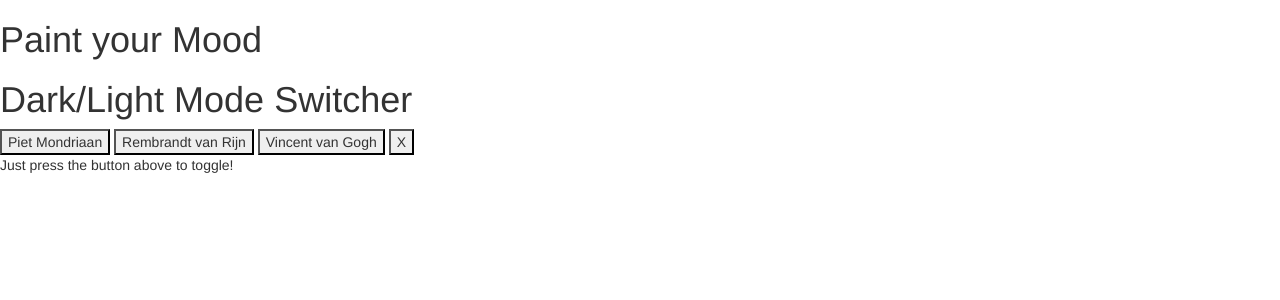
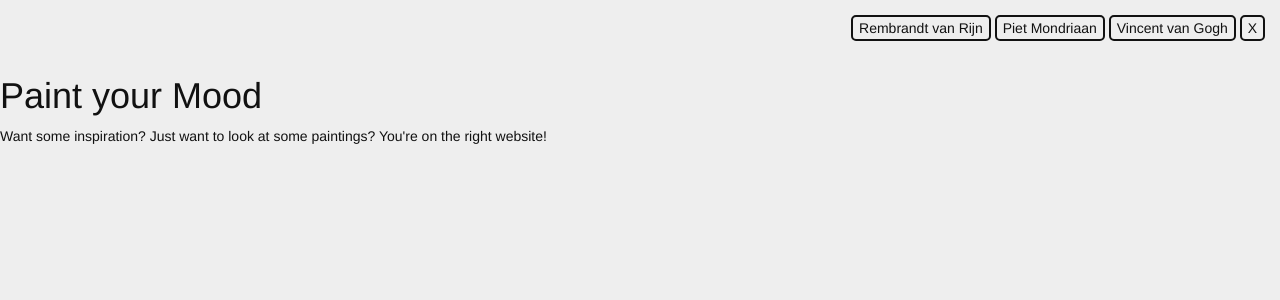
Before and after one commit to didemertens/painting, a Django app: page / in a window 1280 px wide. Shown: the top 300 px of the page. Run offline with Django 3.2, Linux system fonts and the light colour scheme; some libraries are stand-ins or nearby versions.

Commit message:
moved toggle position

```diff
--- a/static/css/base.css
+++ b/static/css/base.css
@@ -1,13 +1,11 @@
-body.mondriaan-mode {
-  background-color: #DDC52B;
-  color: #D1372D;
+#toggle-painters {
+  padding: 15px;
+  text-align: right;
 }
-body.mondriaan-mode h1 {
-  color: #091A6B;
-}
-body.mondriaan-mode button {
-  background-color: #091A6B;
-  color: #DDC52B;
+
+button {
+  border-radius: 5px;
+  border-style: solid;
 }
 
 body.light-mode {
@@ -19,7 +17,21 @@ body.light-mode a {
 }
 body.light-mode button {
   background-color: #eee;
+  border: 2px solid #111;
   color: #111;
+}
+
+body.mondriaan-mode {
+  background-color: #DDC52B;
+  color: #D1372D;
+}
+body.mondriaan-mode h1 {
+  color: #091A6B;
+}
+body.mondriaan-mode button {
+  background-color: #091A6B;
+  border: 2px solid #091A6B;
+  color: #DDC52B;
 }
 
 body.rembrandt-mode {
@@ -31,6 +43,7 @@ body.rembrandt-mode h1 {
 }
 body.rembrandt-mode button {
   background-color: #522715;
+  border: 2px solid #522715;
   color: #E8BA90;
 }
 
@@ -43,7 +56,21 @@ body.gogh-mode h1 {
 }
 body.gogh-mode button {
   background-color: #B8CBD3;
+  border: 2px solid #B8CBD3;
   color: #1E373F;
 }
 
+body {
+  background-color: #eee;
+  color: #111;
+}
+body a {
+  color: #111;
+}
+body button {
+  background-color: #eee;
+  border: 2px solid #111;
+  color: #111;
+}
+
 /*# sourceMappingURL=base.css.map */
--- a/static/scss/base.scss
+++ b/static/scss/base.scss
@@ -3,3 +3,16 @@
 // }
 
 @import "toggler.scss";
+
+body {
+  background-color: $light-color;
+  color: $dark-color;
+  a {
+    color: $dark-color;
+  }
+  button {
+    background-color: $light-color;
+    border: 2px solid $dark-color;
+    color: $dark-color;
+  }
+}
--- a/static/scss/toggler.scss
+++ b/static/scss/toggler.scss
@@ -1,12 +1,12 @@
+// basic style
+$dark-color: #111;
+$light-color: #eee;
+
 // Mondriaan style
 $yellow-mondriaan: #DDC52B;
 $red-mondriaan: #D1372D;
 $blue-mondriaan: #091A6B;
 $black-mondriaan: #050505;
-
-// basic style
-$dark-color: #111;
-$light-color: #eee;
 
 // rembrandt style
 $brown-rembrandt: #503016;
@@ -21,17 +21,16 @@ $yellow-gogh: #DDBF4B;
 $green-gogh: #1E373F;
 $blackblue-gogh: #060F1C;
 
-body.mondriaan-mode {
-  background-color: $yellow-mondriaan;
-  color: $red-mondriaan;
-  h1 {
-    color: $blue-mondriaan;
-  }
-  button {
-    background-color: $blue-mondriaan;
-    color: $yellow-mondriaan;
-  }
+#toggle-painters{
+  padding: 15px;
+  text-align: right;
 }
+
+button{
+  border-radius: 5px;
+  border-style: solid;
+}
+
 
 body.light-mode {
   background-color: $light-color;
@@ -41,7 +40,21 @@ body.light-mode {
   }
   button {
     background-color: $light-color;
+    border: 2px solid $dark-color;
     color: $dark-color;
+  }
+}
+
+body.mondriaan-mode {
+  background-color: $yellow-mondriaan;
+  color: $red-mondriaan;
+  h1 {
+    color: $blue-mondriaan;
+  }
+  button {
+    background-color: $blue-mondriaan;
+    border: 2px solid $blue-mondriaan;
+    color: $yellow-mondriaan;
   }
 }
 
@@ -53,6 +66,7 @@ body.rembrandt-mode {
   }
   button {
     background-color: $brownred-rembrandt;
+    border: 2px solid $brownred-rembrandt;
     color: $pink-rembrandt;
   }
 }
@@ -65,6 +79,7 @@ body.gogh-mode {
   }
   button {
     background-color: $lightblue-gogh;
+    border: 2px solid $lightblue-gogh;
     color: $green-gogh;
   }
 }
--- a/templates/home.html
+++ b/templates/home.html
@@ -3,18 +3,18 @@
 {% block body %}
 
 <body id="body" class="dark-mode">
+  <div id="toggle-painters">
+    <button type="button" name="rembrandt_light" onclick="toggleRembrandtLight()">Rembrandt van Rijn</button>
+    <button type="button" name="mondriaan_light" onclick="toggleMondriaanLight()">Piet Mondriaan</button>
+    <button type="button" name="gogh_light" onclick="toggleGoghLight()">Vincent van Gogh</button>
+    <button type="button" name="lightmode" onclick="LightMode()">X</button>
+  </div>
+
   <h1>Paint your Mood</h1>
-  <h1>Dark/Light Mode Switcher</h1>
 
-  <button type="button" name="mondriaan_light" onclick="toggleMondriaanLight()">Piet Mondriaan</button>
-  <button type="button" name="rembrandt_light" onclick="toggleRembrandtLight()">Rembrandt van Rijn</button>
-  <button type="button" name="gogh_light" onclick="toggleGoghLight()">Vincent van Gogh</button>
-  <button type="button" name="lightmode" onclick="LightMode()">X</button>
+  <p>Want some inspiration? Just want to look at some paintings?
+  You're on the right website!</p>
 
 
-
-  <p>Just press the button above to toggle!</p>
-
 <script src="static/js/toggle.js"></script>
-
 {% endblock body %}
```
Also changed, not shown: static/css/toggler.css (+23 -9 lines), 2 other files.
